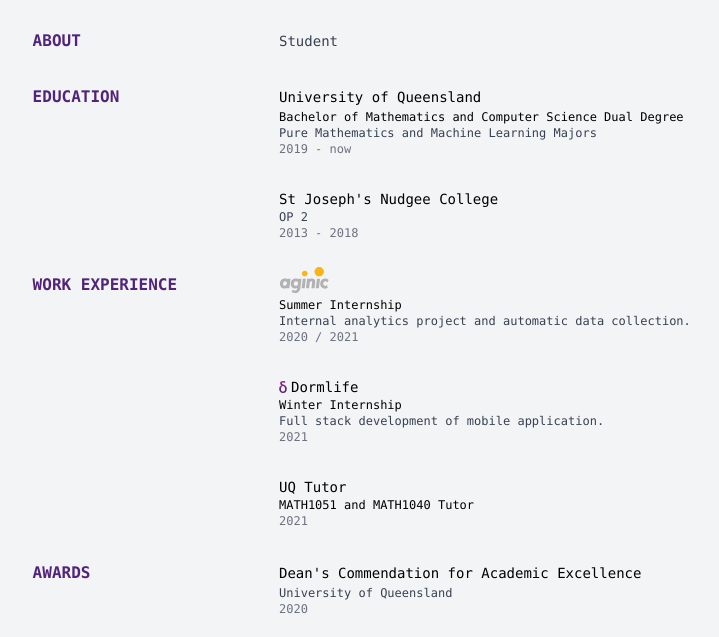
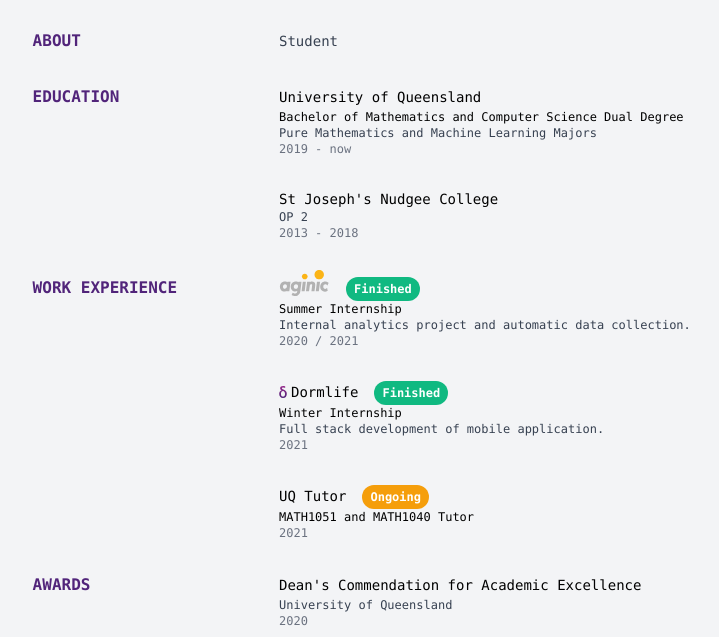
Before and after one commit to scooobs/scooobs.github.io, a website: page index.html in a window 1280 px wide. Shown: the part 163-800 px from the top of the page, without its empty margins (337-1056 px from the left). Drawn offline with Linux system fonts and the light colour scheme.

Commit message:
Added badges to work experience

```diff
--- a/index.html
+++ b/index.html
@@ -117,13 +117,15 @@
           </div>
 
           <div
-            class="pt-4 lg:pt-8 h-auto w-auto lg:w-2/5 lg:justify-self-end font-mono font-semibold text-base text-purpur uppercase">
+            class="pt-4 lg:pt-0 h-auto w-auto lg:w-2/5 lg:justify-self-end font-mono font-semibold text-base text-purpur uppercase">
             <div class='justify-self-start'>
               Work Experience
             </div>
           </div>
 
-          <div class="pt-4 lg:pt-0 h-auto justify-start">
+          <div class="pt-4 lg:pt-8 h-auto lg:justify-self-start font-mono font-medium text-sm text-black">
+            <div class='flex justify-self-start grid-cols-2 items-baseline'>
+              <div>
                 <a href='https://www.aginic.com' target="_blank">
                   <svg style="transform:scale(1.3);" width="51" height="20" viewBox="0 0 106 56">
                     <path
@@ -148,6 +150,13 @@
                       fill="#FBB416" />
                   </svg>
                 </a>
+              </div>
+
+              <div class="text-left pl-4">
+                <span class="inline-block rounded-full text-white bg-green-500 px-2 py-1 text-xs font-bold mr-3">Finished</span>
+              </div>
+            </div>
+
           </div>
 
           <div>
@@ -181,7 +190,7 @@
           </div>
 
           <div class="pt-4 lg:pt-8 h-auto lg:justify-self-start font-mono font-medium text-sm text-black">
-            <div class='flex justify-self-start grid-cols-2 items-baseline'>
+            <div class='flex justify-self-start grid-cols-3 items-baseline'>
               <div>
                 <svg style='transform:scale(1.2)' xmlns="http://www.w3.org/2000/svg" width="8" height="10"
                   viewBox="0 0 391 617" fill="none">
@@ -201,6 +210,9 @@
                 <a href='https://www.dormlife.app' target="_blank" class="hover:text-purpur ">
                   Dormlife
                 </a>
+              </div>
+              <div class="text-left pl-4">
+                <span class="inline-block rounded-full text-white bg-green-500 px-2 py-1 text-xs font-bold mr-3">Finished</span>
               </div>
             </div>
           </div>
@@ -236,9 +248,15 @@
           </div>
 
           <div class="pt-4 lg:pt-8 h-auto lg:justify-self-start font-mono font-medium text-sm text-black">
+            <div class='flex justify-self-start grid-cols-2 items-baseline'>
               <div class='justify-self-start'>
                 UQ Tutor
               </div>
+              <div class="text-left pl-4">
+                <span class="inline-block rounded-full text-white bg-yellow-500 px-2 py-1 text-xs font-bold mr-3">Ongoing</span>
+            </div>
+            </div>
+
           </div>
 
           <div>
--- a/style.css
+++ b/style.css
@@ -1,3 +1,3 @@
 @tailwind base;
 @tailwind components;
-@tailwind utilities;
+@tainpmlwind utilities;
```
Also changed, not shown: css/style.css, 1 other file. Lines whose indentation alone changed are shown as unchanged.
